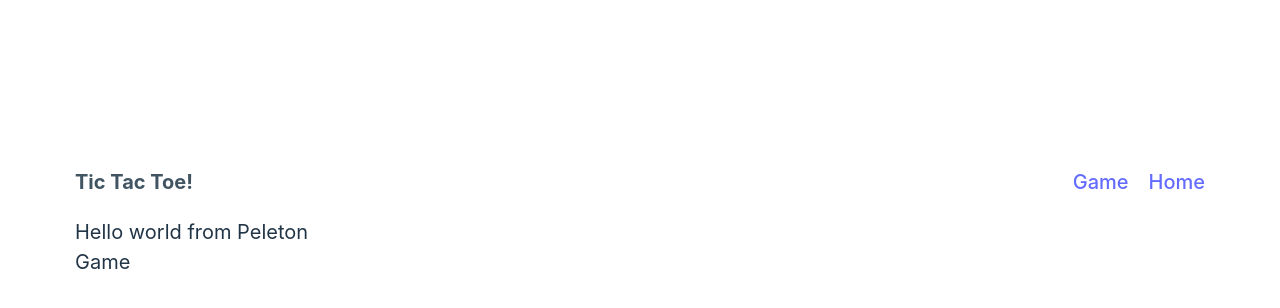
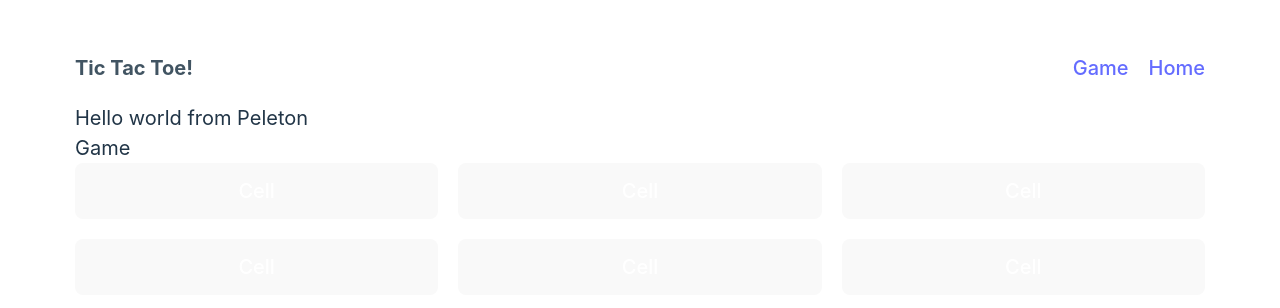
Before and after one commit to Peleton-011/react-tic-tac-toe, a React (Vite) app: page /game in a window 1280 px wide. Shown: the part 188-496 px from the top of the page. Built offline with nearby package versions, Linux system fonts and the light colour scheme.

Commit message:
Add basic board component

```diff
--- /dev/null
+++ b/src/components/Game/Board.jsx
@@ -0,0 +1,29 @@
+import React from "react";
+
+import { Column } from "./Column";
+
+const Board = () => {
+    const height = 3;
+    const width = 3;
+    return (
+        <div
+            className="grid"
+            style={{
+                display: "grid",
+                gridTemplateColumns: `repeat(${width}, 1fr)`,
+            }}
+        >
+            {getColumns(height, width)}
+        </div>
+    );
+};
+
+function getColumns(height, width) {
+    const res = [];
+    for (let i = 0; i < width; i++) {
+        res.push(<Column key={i} id={i} height={height} />);
+    }
+    return res;
+}
+
+export default Board;
--- /dev/null
+++ b/src/components/Game/Cell.jsx
@@ -0,0 +1,7 @@
+import React from "react";
+
+const Cell = () => {
+    return <button>Cell</button>;
+};
+
+export {Cell};
--- /dev/null
+++ b/src/components/Game/Column.jsx
@@ -0,0 +1,18 @@
+import React from "react";
+
+import  { Cell } from "./Cell"
+
+const Column = ({ height, id }) => {
+    console.log(getCells(height))
+    return <div>{getCells(height, id)}</div>;
+};
+
+function getCells(height, id) {
+    const res = [];
+    for (let i = 0; i < height; i++) {
+        res.push(<Cell key={`${id},${i}`} />);
+    }
+    return res;
+}
+
+export {Column};
--- a/src/pages/Game.jsx
+++ b/src/pages/Game.jsx
@@ -1,4 +1,6 @@
 import React from 'react'
+
+import Board from "../components/Game/Board";
 
 const pageObj = {
     label: "Game",
@@ -7,7 +9,11 @@ const pageObj = {
 
 const Component = () => {
   return (
+    <>
     <div>Game</div>
+    <Board />
+    </>
+
   )
 }
 
```
Also changed, not shown: src/components/Game/Game.jsx (added).
